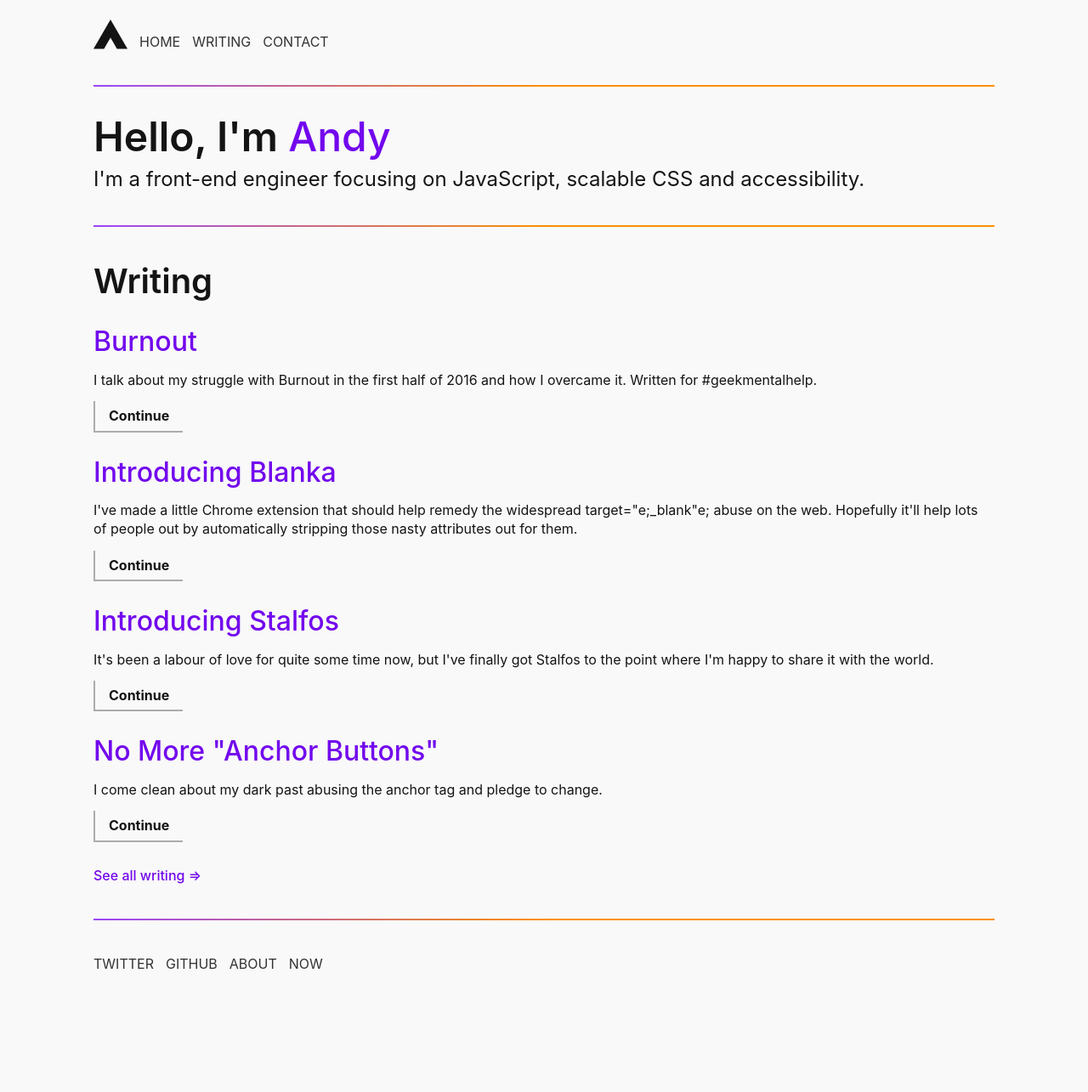
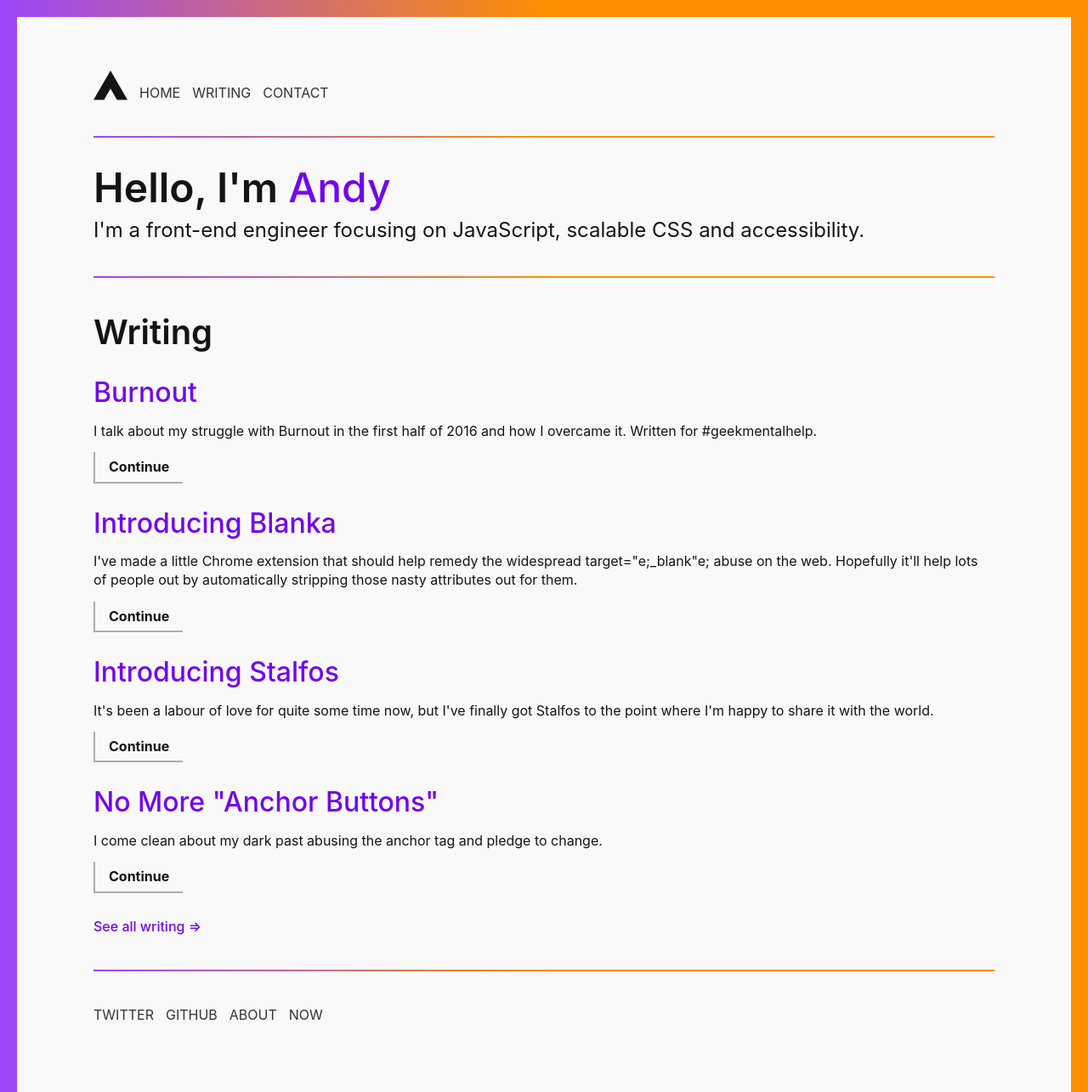
Before and after one commit to Andy-set-studio/hankchizljaw.io-legacy, a Jekyll site: the page built from index.md, in a window 1280 px wide. Shown: the whole page at 85% size. Built offline with Jekyll 4.4.1, drawn with Linux system fonts in a browser that asks for light colours; before the commit the page ends 1185 px from its top, so only the background shows below that.

Commit message:
Add a site border
- Apply it with margin on the body with a background grad on the HTML
element
- Apply the sly animation to the grad
- Create helper to apply gradmotion animation where it's needed

```diff
--- a/front-end/scss/project/components/_splitter.scss
+++ b/front-end/scss/project/components/_splitter.scss
@@ -1,13 +1,14 @@
 .splitter {
 
     @include mode("global") {
+        @extend %gradmotion;
+
         display: block;
         height: 2px;
         background: $standard-grad;
         border: none;
         padding: 0;
         margin: $gutter--double 0;
-        animation: gradmotion 5000ms ease infinite;
 
         @include media-query("desk-wide") {
             width: 80%;
--- a/front-end/scss/project/global.scss
+++ b/front-end/scss/project/global.scss
@@ -1,17 +1,22 @@
 /*------------------------------------*\
-    IMPORT FRAMEWORK
+    IMPORT FRAMEWORK AND HELPERS ETC
 \*------------------------------------*/
 @import "../framework/build";
 @import "../framework/core/reset";
-
+@import "imports/mixins";
+@import "imports/helpers";
+@import "imports/animations";
 
 /*------------------------------------*\
     ADD SOME GLOBAL STYLES
 \*------------------------------------*/
 html {
+    @extend %gradmotion;
+
     width: 100%;
     height: 100%;
     font-size: $base-font-size;
+    background: $standard-grad;
 }
 
 body {
@@ -20,7 +25,14 @@ body {
     min-height: 100%;
     color: $black;
     background: $eggshell;
+    padding: $gutter 0;
+    margin: $gutter--mini;
     -webkit-text-size-adjust: 100%;
+
+    @include media-query("lap-and-up") {
+        padding: $gutter--double 0;
+        margin: $gutter;
+    }
 
     @include font-size($base-font-size, true);
     @include selection($purple--dark, $white);
@@ -103,9 +115,6 @@ $output-mode: "global";
 /*------------------------------------*\
     IMPORTS
 \*------------------------------------*/
-@import "imports/mixins";
-@import "imports/helpers";
-@import "imports/animations";
 @import "imports/components";
 @import "imports/layouts";
 @import "imports/third-party";
--- /dev/null
+++ b/front-end/scss/project/helpers/_gradmotion.scss
@@ -0,0 +1,3 @@
+%gradmotion {
+    animation: gradmotion 5000ms ease infinite;
+}
--- a/front-end/scss/project/imports/_helpers.scss
+++ b/front-end/scss/project/imports/_helpers.scss
@@ -1,3 +1,4 @@
 @import "../helpers/clickable";
 @import "../helpers/flex-wrapper";
+@import "../helpers/gradmotion";
 @import "../helpers/headings";
```
Also changed, not shown: _includes/css/global.css.
